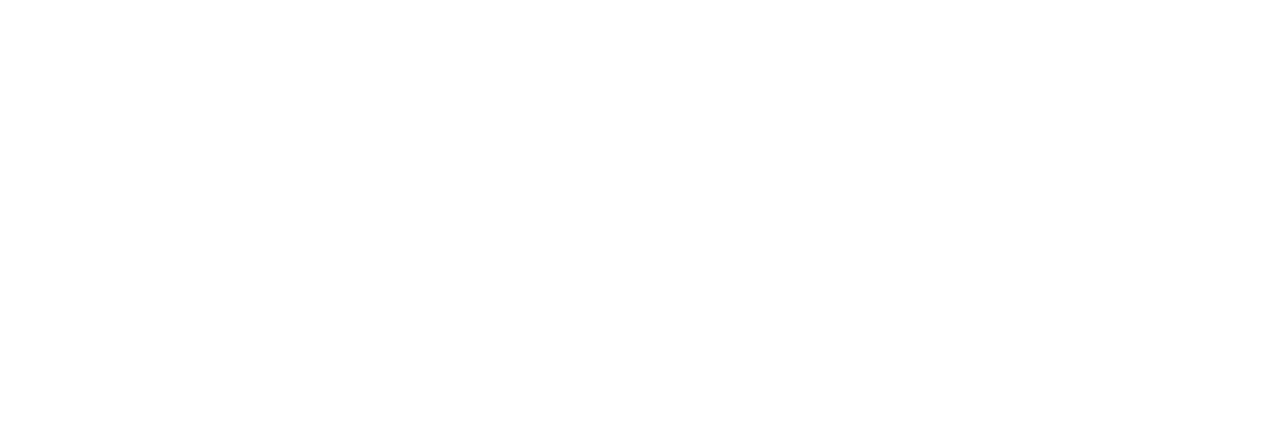
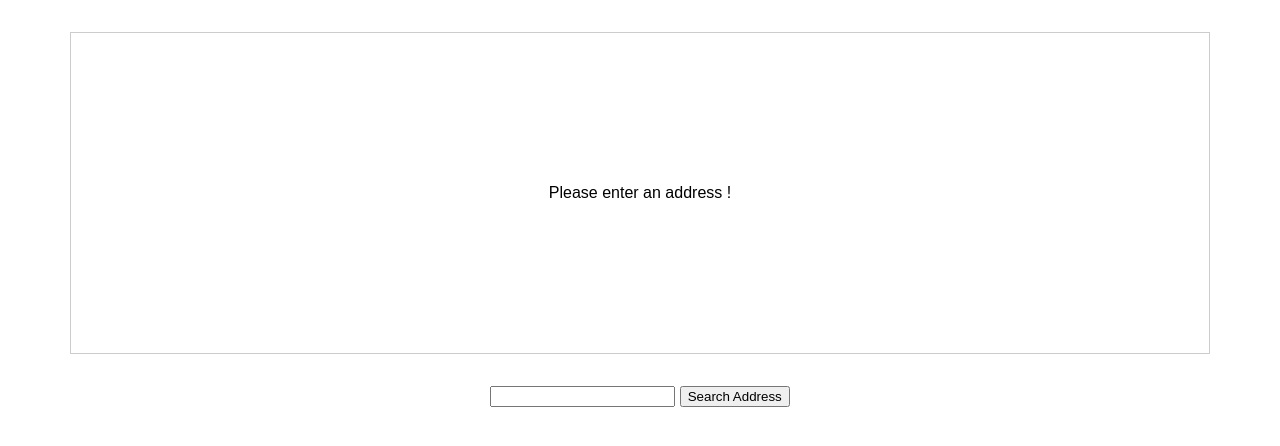
Before and after one commit to RazvanConstantin1/select-n-share-place, a website built with webpack: page index.html in a window 1280 px wide. Built offline with nearby package versions, Linux system fonts and the light colour scheme.

Commit message:
added some styling

```diff
--- /dev/null
+++ b/app.css
@@ -0,0 +1,19 @@
+html {
+  font-family: sans-serif;
+}
+
+#map {
+  width: 90%;
+  height: 20rem;
+  border: 1px solid #ccc;
+  margin: 2rem auto;
+  display: flex;
+  justify-content: center;
+  align-items: center;
+  text-align: center;
+}
+
+form {
+  text-align: center;
+  margin: 2rem auto;
+}
--- a/index.html
+++ b/index.html
@@ -1,12 +1,20 @@
 <!DOCTYPE html>
 <html lang="en">
   <head>
-  <meta charset="UTF-8">
-  <meta name="viewport" content="width=device-width, initial-scale=1.0">
-  <meta http-equiv="X-UA-Compatible" content="ie=edge">
+    <meta charset="UTF-8" />
+    <meta name="viewport" content="width=device-width, initial-scale=1.0" />
+    <meta http-equiv="X-UA-Compatible" content="ie=edge" />
     <title>Understanding TypeScript</title>
     <script src="dist/bundle.js" defer></script>
+    <link rel="stylesheet" href="app.css" />
   </head>
   <body>
+    <div id="map">
+      <p>Please enter an address !</p>
+    </div>
+    <form>
+      <input type="text" id="address" />
+      <button type="submit">Search Address</button>
+    </form>
   </body>
 </html>
```
Lines whose indentation alone changed are shown as unchanged.
